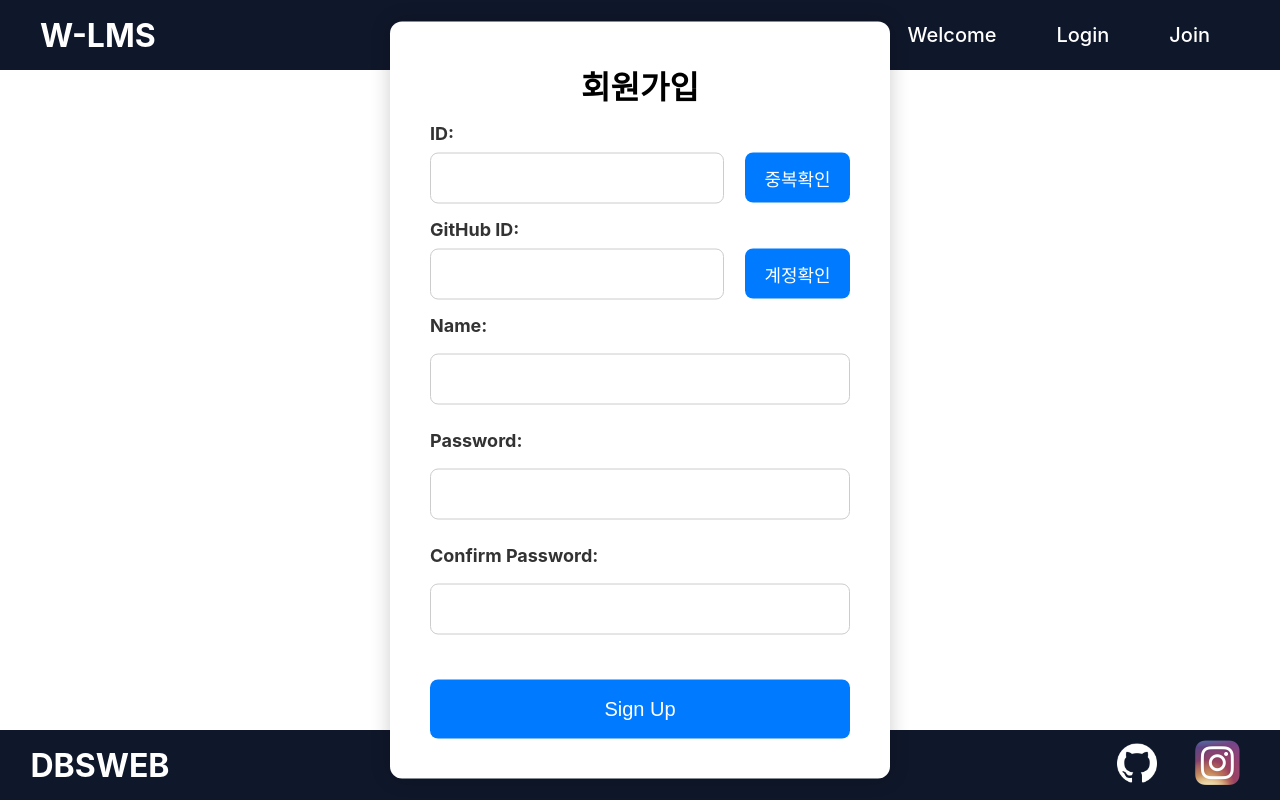
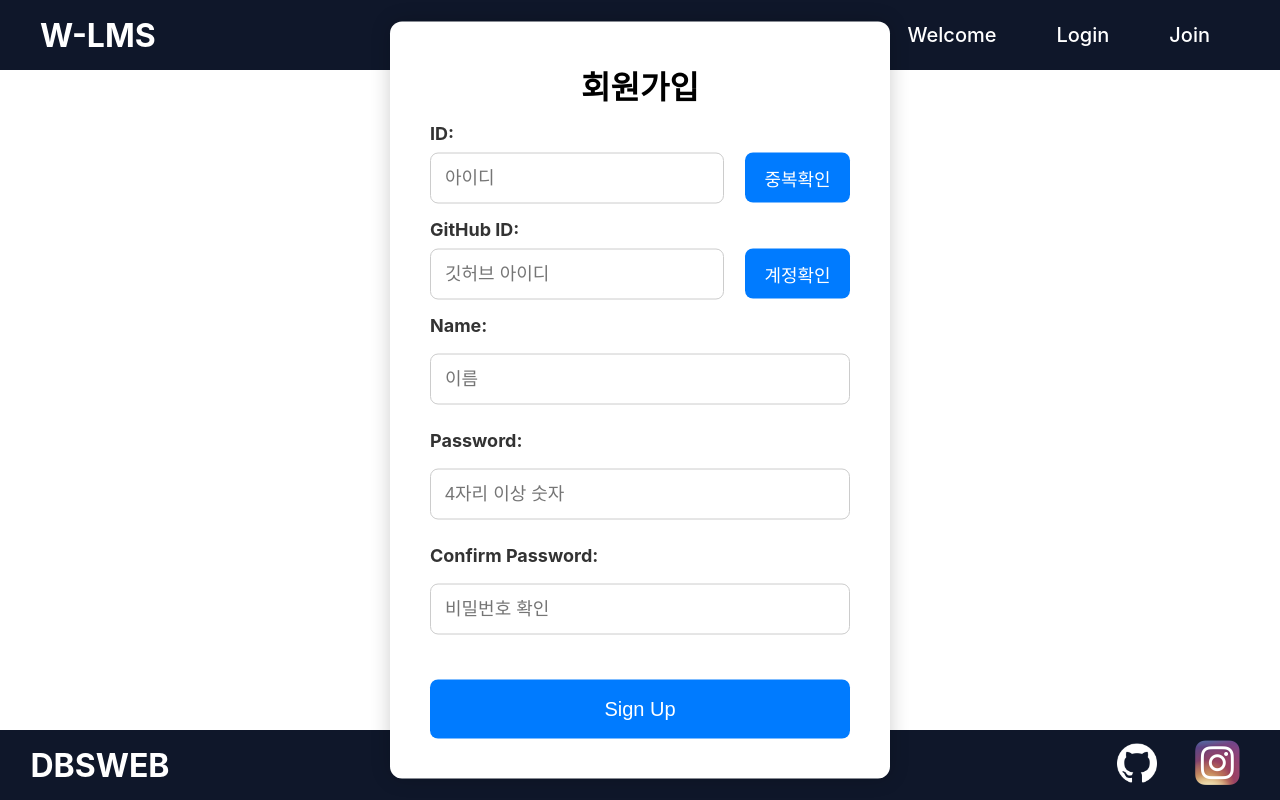
Before and after one commit to TaeWoongYoun/LMS, a React (Create React App) app: page /join in a window 1280 px wide. Built offline with nearby package versions, Linux system fonts and the light colour scheme.

Commit message:
fix : Update joinpage

```diff
--- a/src/pages/JoinPage.js
+++ b/src/pages/JoinPage.js
@@ -19,9 +19,9 @@ function JoinPage() {
         return idRegex.test(id);
     };
 
-    // 비밀번호 유효성 검사
+    // 비밀번호 유효성 검사 - 4자리 숫자만
     const validatePassword = (password) => {
-        const passwordRegex = /^(?=.*[A-Za-z])(?=.*\d)(?=.*[@$!%*#?&])[A-Za-z\d@$!%*#?&]{8,}$/;
+        const passwordRegex = /^\d{4,}$/;
         return passwordRegex.test(password);
     };
 
@@ -104,7 +104,7 @@ function JoinPage() {
         }
 
         if (!validatePassword(password)) {
-            setError('비밀번호는 8자 이상이며, 영문자, 숫자, 특수문자를 포함해야 합니다.');
+            setError('비밀번호는 4자리 이상의 숫자만 입력 가능합니다.');
             return;
         }
 
@@ -139,7 +139,7 @@ function JoinPage() {
                 <div>
                     <label>ID: </label>
                     <div className='id-box'>
-                        <input type="text" className='input-id' value={id} onChange={handleIdChange} required />
+                        <input type="text" className='input-id' placeholder='아이디' value={id} onChange={handleIdChange} required />
                         <button type="button" onClick={checkIdDuplicate} className="check-button">중복확인</button>
                     </div>
                 </div>
@@ -149,6 +149,7 @@ function JoinPage() {
                         <input
                             type="text"
                             className='input-id'
+                            placeholder='깃허브 아이디'
                             value={githubId}
                             onChange={handleGithubIdChange}
                             required
@@ -164,15 +165,27 @@ function JoinPage() {
                 </div>
                 <div>
                     <label>Name: </label>
-                    <input type="text" className='input-name' value={name} onChange={(e) => setName(e.target.value)} required />
+                    <input type="text" className='input-name' placeholder='이름' value={name} onChange={(e) => setName(e.target.value)} required />
                 </div>
                 <div>
                     <label>Password: </label>
-                    <input type="password" value={password} onChange={(e) => setPassword(e.target.value)} required />
+                    <input
+                        type="password"
+                        value={password}
+                        onChange={(e) => setPassword(e.target.value)}
+                        placeholder="4자리 이상 숫자"
+                        required
+                    />
                 </div>
                 <div>
                     <label>Confirm Password: </label>
-                    <input type="password" value={confirmPassword} onChange={(e) => setConfirmPassword(e.target.value)} required />
+                    <input
+                        type="password"
+                        value={confirmPassword}
+                        onChange={(e) => setConfirmPassword(e.target.value)}
+                        placeholder="비밀번호 확인"
+                        required
+                    />
                 </div>
                 <button type="submit" className='submit-btn'>Sign Up</button>
             </form>
```
